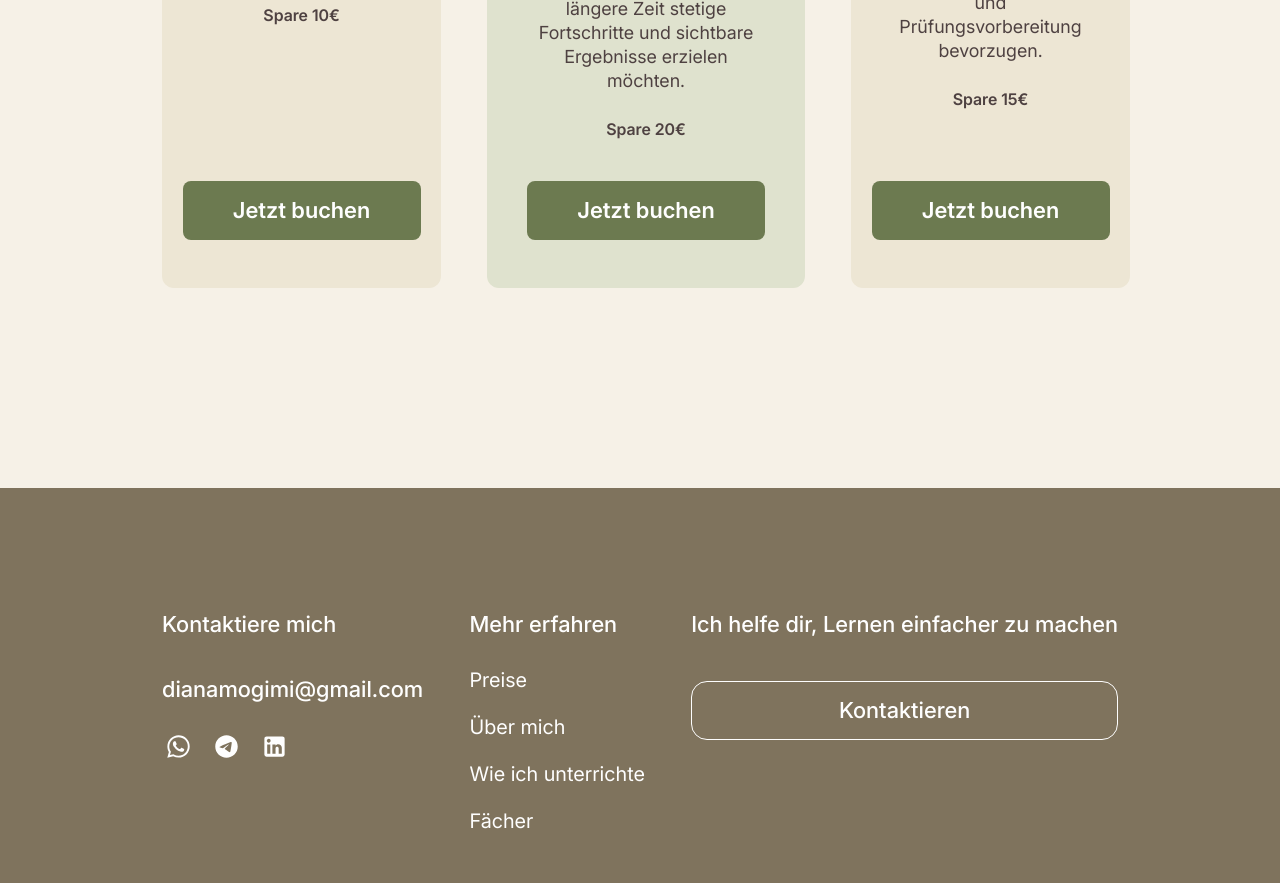
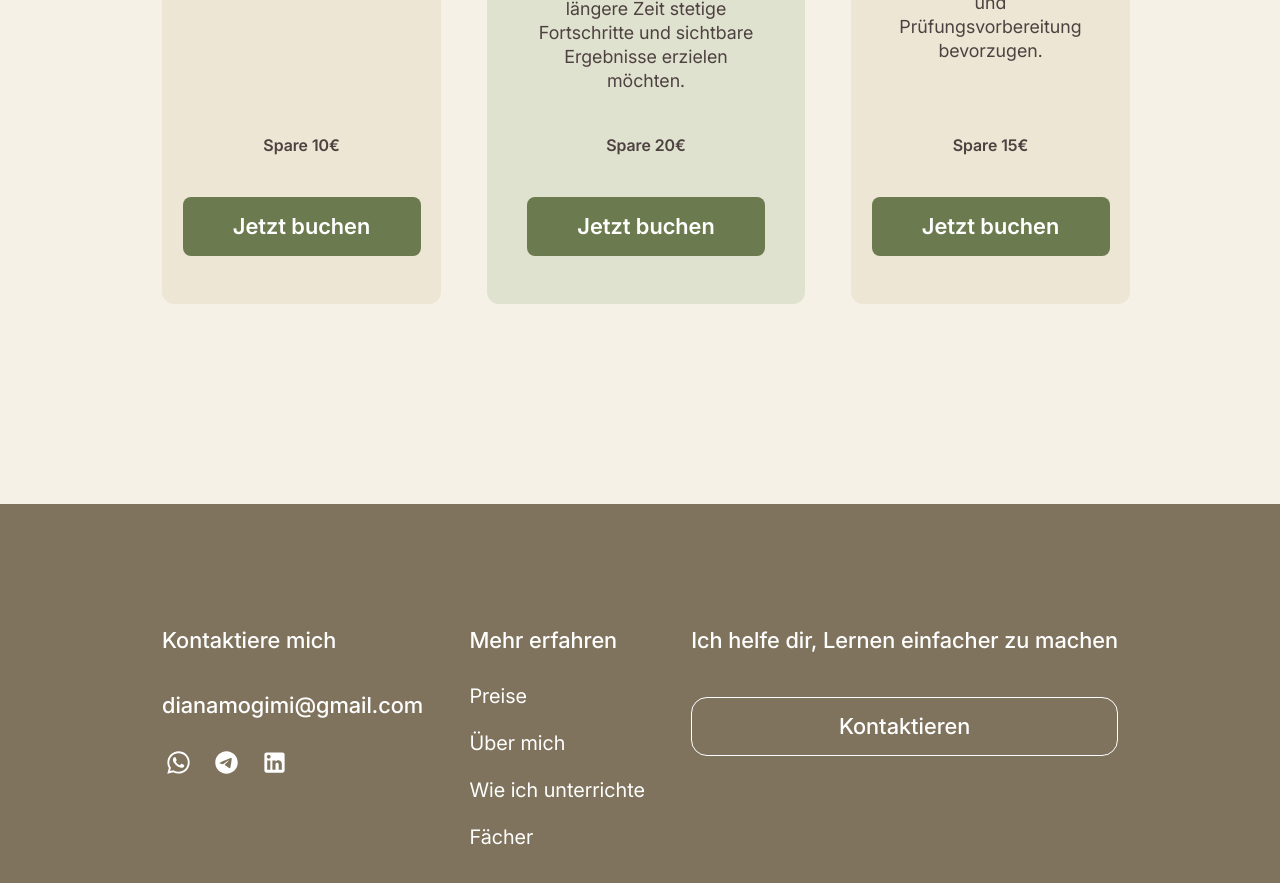
Before and after one commit to VitaliiBarabash1990/dianamogimi, a Next.js app: page /de/prices in a window 1280 px wide. Shown: the part 1380-2263 px from the top of the page. Built offline with nearby package versions, Linux system fonts and the light colour scheme.

Commit message:
correct db13

```diff
--- a/src/components/sections/PackageOptions/PackageOptions.module.css
+++ b/src/components/sections/PackageOptions/PackageOptions.module.css
@@ -116,6 +116,13 @@
 	color: var(--didi-browngrey);
 }
 
+.botomGroup {
+	display: flex;
+	flex-direction: column;
+	align-items: center;
+	gap: 40px;
+}
+
 .btnBooking {
 	border-radius: 8px;
 	padding: 24px;
--- a/src/components/sections/PackageOptions/PackageOptions.tsx
+++ b/src/components/sections/PackageOptions/PackageOptions.tsx
@@ -64,8 +64,9 @@ const PackageOptions = () => {
 										))}
 									</ul>
 									<p className={s.description}>{item.description}</p>
+								</div>
+								<div className={s.botomGroup}>
 									<h5 className={s.save}>{item.save}</h5>
-								</div>
 									<button
 										type="button"
 										className={s.btnBooking}
@@ -73,6 +74,7 @@ const PackageOptions = () => {
 									>
 										{item.btn}
 									</button>
+								</div>
 							</li>
 						))}
 					</ul>
```
Lines whose indentation alone changed are shown as unchanged.
